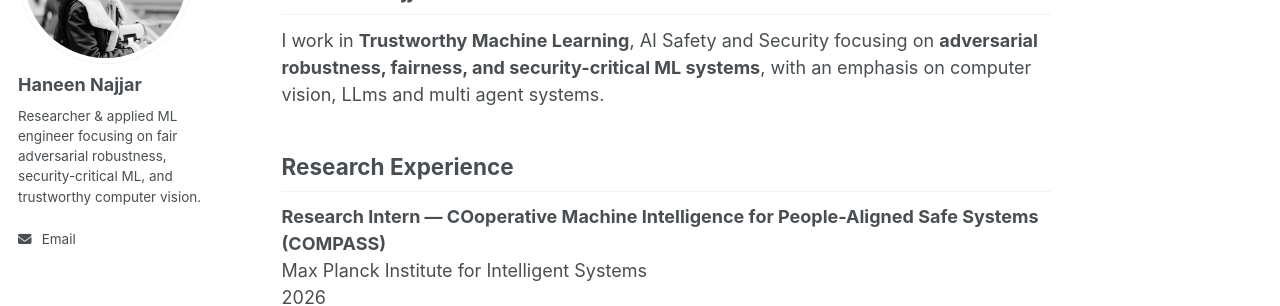
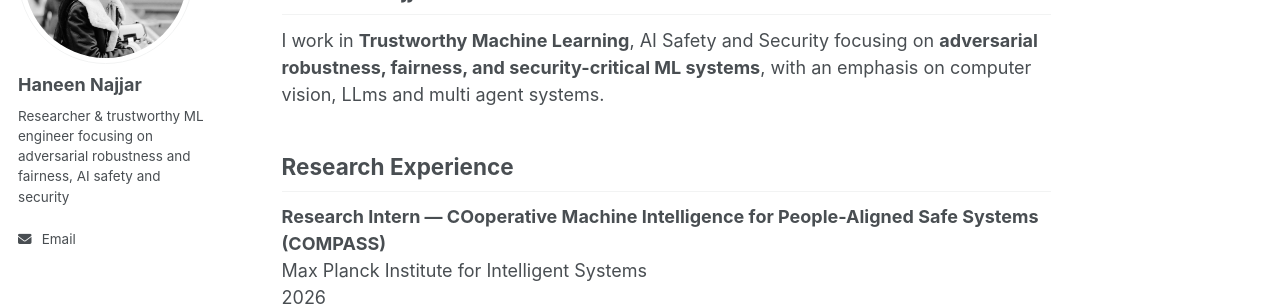
Before and after one commit to haneenn24/haneenn24.github.io, a Jekyll site: the page built from _pages/about.md, in a window 1280 px wide. Shown: the part 212-518 px from the top of the page. Built offline with Jekyll 4.4.1, drawn with Linux system fonts in a browser that asks for light colours; a script bundle is joined from its source files by our own code; library files that are not in the unit come from our copies.

Commit message:
Update _config.yml

```diff
--- a/_config.yml
+++ b/_config.yml
@@ -17,7 +17,7 @@ minimal_mistakes_skin: "default"
 author:
   name: "Haneen Najjar"
   avatar: "/profile.png"
-  bio: "Researcher & applied ML engineer focusing on fair adversarial robustness, security-critical ML, and trustworthy computer vision."
+  bio: "Researcher & trustworthy ML engineer focusing on adversarial robustness and fairness, AI safety and security"
   email: "haneennaj24@gmail.com"
   links:
     - label: "Email"
```
